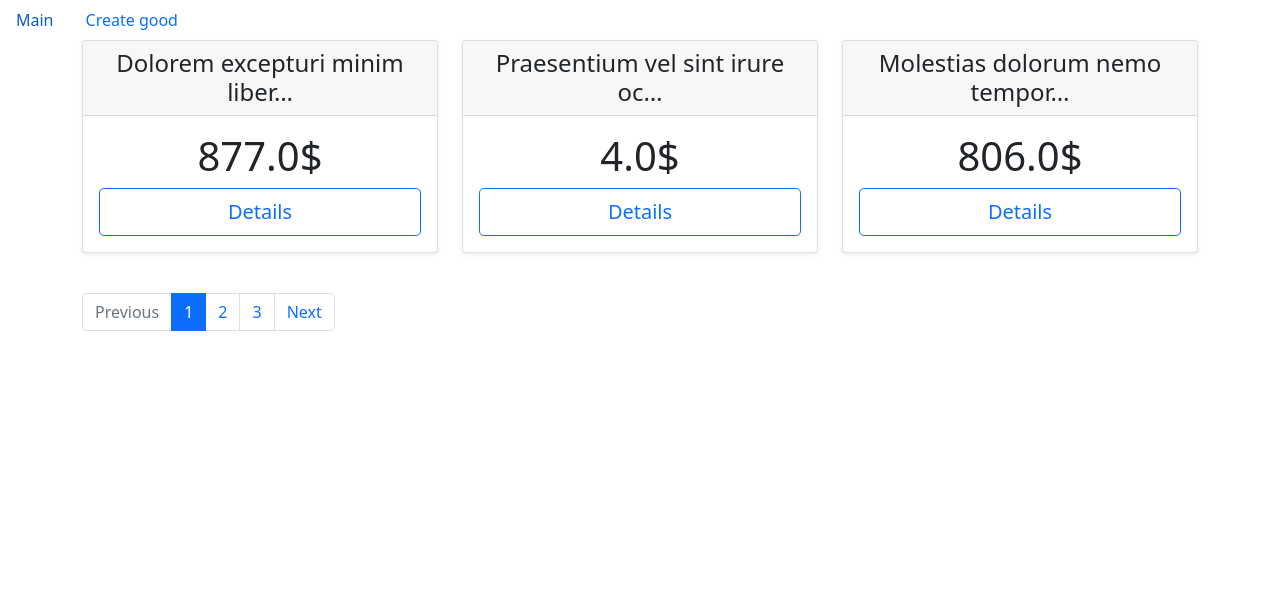
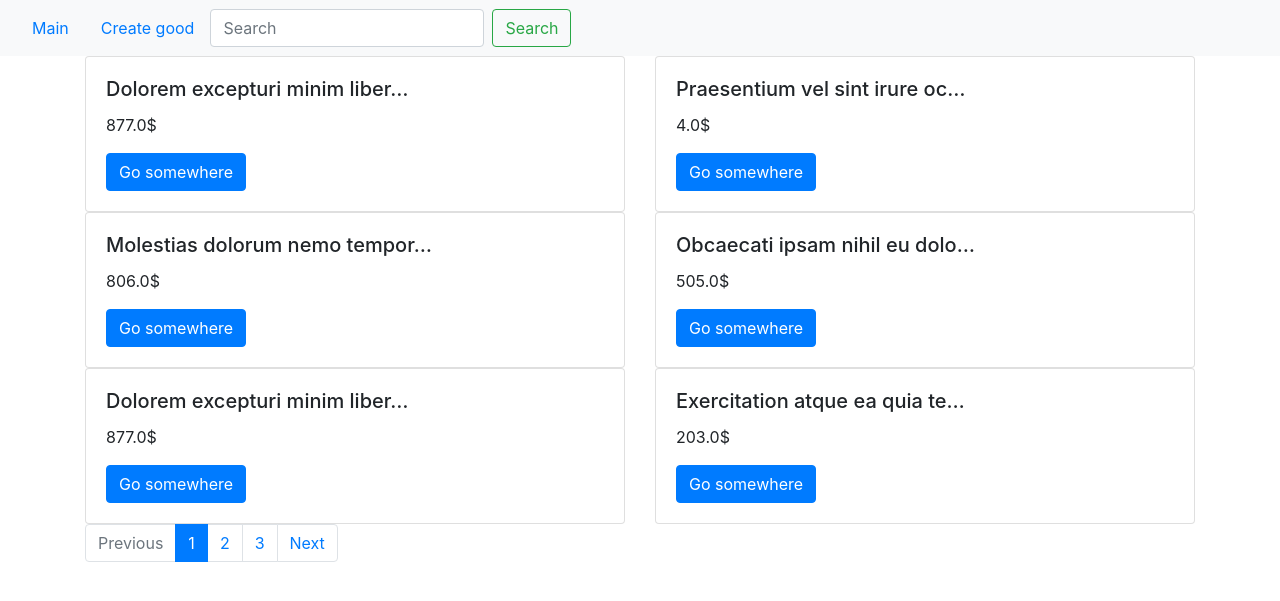
Before and after one commit to a31415926/geek_django, a Django app: page / in a window 1280 px wide. Shown: the top 601 px of the page. Run offline with Django 3.2, Linux system fonts and the light colour scheme; data comes from the database, SQL or seed files in the repository; both versions use the stored data as it was after the commit; some libraries are stand-ins or nearby versions.

Commit message:
add search

```diff
--- a/shop/my_shop/models.py
+++ b/shop/my_shop/models.py
@@ -2,9 +2,9 @@ from django.db import models
 
 # Create your models here.
 class Product(models.Model):
-    title = models.CharField(max_length=200, default='No name')
+    title = models.CharField(max_length=200, default='No name', db_index=True)
     price = models.FloatField(default=0.0)
-    description = models.TextField(blank=True, default='')
+    description = models.TextField(blank=True, default='', db_index=True)
     quantity = models.IntegerField(default=0)
     is_active = models.BooleanField(default=False)
     date_add = models.DateTimeField(auto_now_add=True)
--- a/shop/my_shop/templates/my_shop/base.html
+++ b/shop/my_shop/templates/my_shop/base.html
@@ -5,13 +5,20 @@
     <meta name="viewport" content="width=device-width, initial-scale=1.0">
     <title>{%block title%}{% endblock %}</title>
     <!-- CSS only -->
-<link href="https://cdn.jsdelivr.net/npm/bootstrap@5.0.0-beta1/dist/css/bootstrap.min.css" rel="stylesheet" integrity="sha384-giJF6kkoqNQ00vy+HMDP7azOuL0xtbfIcaT9wjKHr8RbDVddVHyTfAAsrekwKmP1" crossorigin="anonymous">
-</head>
+    <link rel="stylesheet" href="https://stackpath.bootstrapcdn.com/bootstrap/4.1.3/css/bootstrap.min.css" integrity="sha384-MCw98/SFnGE8fJT3GXwEOngsV7Zt27NXFoaoApmYm81iuXoPkFOJwJ8ERdknLPMO" crossorigin="anonymous"></head>
 <body>
-    <nav class="nav">
-        <a class="nav-link" href="{% url 'main_page' %}">Main</a>
-        <a class="nav-link" href="{% url 'create_page' %}">Create good</a>
-      </nav>
+    <nav class="navbar navbar-expand-lg navbar-light bg-light">
+        <div class="collapse navbar-collapse" id="navbarSupportedContent">
+
+            <a class="nav-link" href="{% url 'main_page' %}">Main</a>
+            <a class="nav-link" href="{% url 'create_page' %}">Create good</a>
+            <form class="form-inline my-2 my-lg-0" action="{% url 'search_page' %}" method="GET">
+                <input class="form-control mr-sm-2" type="search" placeholder="Search" aria-label="Search" name='q'>
+                <button class="btn btn-outline-success my-2 my-sm-0" type="submit">Search</button>
+            </form>
+        </div>
+    </nav>
+
     {% block content %}{% endblock %}
 </body>
 </html>
--- a/shop/my_shop/templates/my_shop/main.html
+++ b/shop/my_shop/templates/my_shop/main.html
@@ -1,24 +1,19 @@
 {% extends 'my_shop/base.html' %}
 {% block content %}
 <main class="container">
-
-    <div class="row row-cols-1 row-cols-md-3 mb-3 text-center">
+    <div class="row">
     {% for product in products %}
-        <div class="col">
-        <div class="card mb-4 shadow-sm">
-        <div class="card-header">
-            <h4 class="my-0 fw-normal">{{ product.title | truncatechars:30 }}</h4>
+      <div class="col-sm-6">
+        <div class="card">
+          <div class="card-body">
+            <h5 class="card-title">{{ product.title | truncatechars:30 }}</h5>
+            <p class="card-text">{{ product.price }}$</p>
+            <a href="{% url 'post_detail' product.id %}" class="btn btn-primary">Go somewhere</a>
+          </div>
         </div>
-        <div class="card-body">
-            <h1 class="card-title pricing-card-title">{{ product.price }}$</h1>
-            <a href="{% url 'post_detail' product.id %}" class="w-100 btn btn-lg btn-outline-primary">Details</a>
-        </div>
-        </div>
-        </div>
-
+      </div>
     {% endfor %}
-
-</div>
+  </div>
 <nav aria-label="...">
     <ul class="pagination">
       <li class="page-item disabled">
--- a/shop/my_shop/urls.py
+++ b/shop/my_shop/urls.py
@@ -5,6 +5,7 @@ from my_shop.views import *
 urlpatterns = [
     path('', main_page, name='main_page'),
     path('create/', create_page, name='create_page'),
+    path('search/', search_page, name='search_page'),
     path('<int:pid>/', details_page, name='post_detail'),
     path('<int:pid>/update/', update_page, name='post_update'),
 ]
--- a/shop/my_shop/views.py
+++ b/shop/my_shop/views.py
@@ -6,7 +6,7 @@ from django.core.paginator import Paginator
 
 def main_page(request):
     products_all = Product.objects.all()
-    paginator = Paginator(products_all, 3)
+    paginator = Paginator(products_all, 6)
     page_num = request.GET.get('page', 1)
     products = paginator.get_page(page_num)
     return render(request, 'my_shop/main.html', context={'products':products.object_list, 'paginator':products})
@@ -51,3 +51,11 @@ def update_page(request, pid):
     obj = get_object_or_404(Product, id=pid)
     bound_form = ProdForm(instance=obj)
     return render(request, 'my_shop/update.html', context={'form':bound_form})
+
+
+def search_page(request):
+    search_val = request.GET.get('q')
+    products = ''
+    if search_val:
+        products = Product.objects.filter(title__icontains=search_val)
+    return render(request, 'my_shop/search.html', context={'products':products})
```
Also changed, not shown: shop/my_shop/templates/my_shop/search.html (added, +26 -0 lines), shop/db.sqlite3, shop/my_shop/migrations/0002_auto_20210123_1211.py (added).
